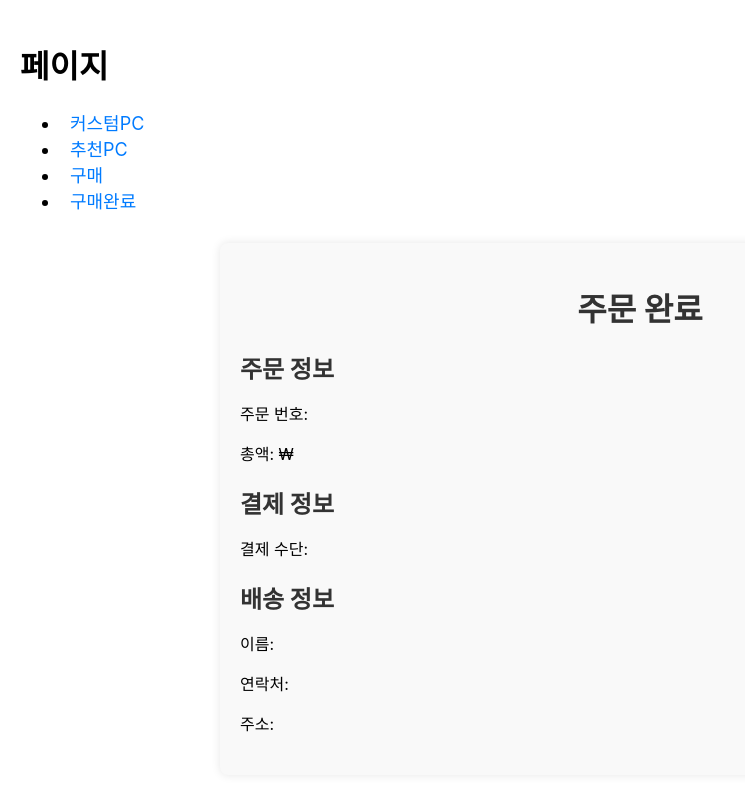
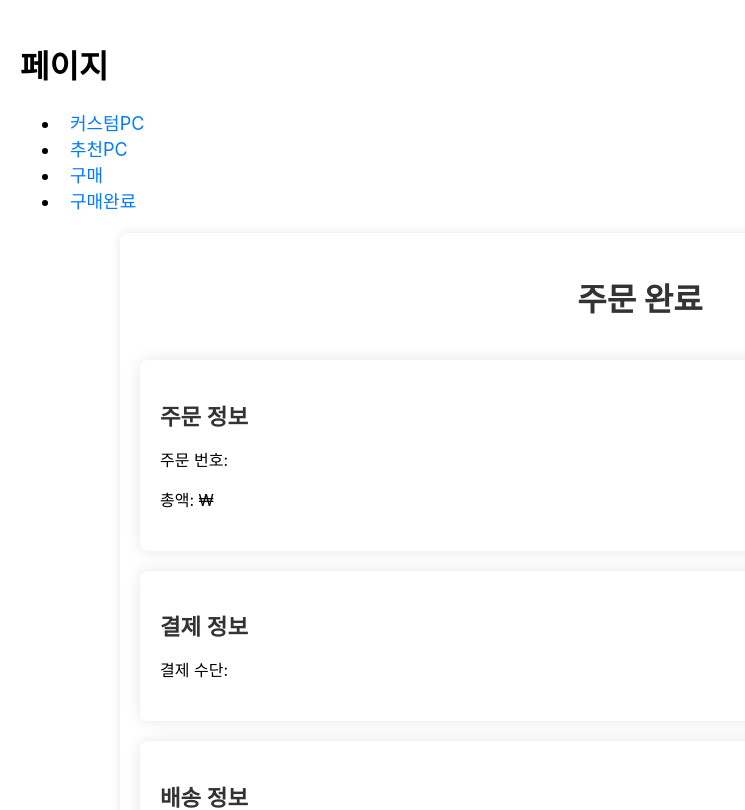
Before and after one commit to suddengithub/Y_FRONTEND, a React (Create React App) app: page /order-success in a window 1280 px wide. Shown: the top 810 px of the page, without its empty margins (0-745 px from the left). Built offline with nearby package versions, Linux system fonts and the light colour scheme.

Commit message:
중간점검3

```diff
--- a/src/components/Order.jsx
+++ b/src/components/Order.jsx
@@ -402,13 +402,16 @@ const styles = {
     marginTop: "10px",
   },
   button: {
-    backgroundColor: "#4CAF50",
-    color: "#fff",
-    padding: "15px 20px",
-    border: "none",
+    backgroundColor: "#f4f4f4",
+    color: "black",
+    border: "1px solid #ddd",
+
+    padding: "15px 30px",
+
     borderRadius: "5px",
-    fontSize: "16px",
     cursor: "pointer",
+    fontSize: "1.2em",
+    width: "100%",
   },
   message: {
     textAlign: "center",
--- a/src/components/OrderSuccess.jsx
+++ b/src/components/OrderSuccess.jsx
@@ -15,13 +15,16 @@ const OrderSuccess = () => {
     <div style={styles.container}>
       <h1 style={styles.header}>주문 완료</h1>
 
+      <div style={styles.card}>
         {/* 주문 정보 섹션 */}
         <section style={styles.section}>
           <h2 style={styles.sectionTitle}>주문 정보</h2>
           <p>주문 번호: {orderSummary?.orderId}</p>
           <p>총액: ₩{orderSummary?.total}</p>
         </section>
+      </div>
 
+      <div style={styles.card}>
         {/* 결제 정보 섹션 */}
         <section style={styles.section}>
           <h2 style={styles.sectionTitle}>결제 정보</h2>
@@ -31,7 +34,9 @@ const OrderSuccess = () => {
           )}
           {paymentInfo?.paymentMethod === "TOSS" && <p>TOSS 결제 완료</p>}
         </section>
+      </div>
 
+      <div style={styles.card}>
         {/* 배송 정보 섹션 */}
         <section style={styles.section}>
           <h2 style={styles.sectionTitle}>배송 정보</h2>
@@ -40,30 +45,42 @@ const OrderSuccess = () => {
           <p>주소: {shippingInfo?.address}</p>
         </section>
       </div>
+    </div>
   );
 };
 
 // 스타일 객체
 const styles = {
   container: {
-    maxWidth: "800px",
-    margin: "30px auto",
+    maxWidth: "1000px",
+    margin: "20px auto",
     padding: "20px",
-    backgroundColor: "#f9f9f9",
+    backgroundColor: "#fff",
     borderRadius: "8px",
     boxShadow: "0 0 10px rgba(0, 0, 0, 0.1)",
   },
   header: {
     textAlign: "center",
     color: "#333",
+    marginBottom: "40px",
+    fontSize: "2em",
+    fontWeight: "bold",
+  },
+  card: {
+    backgroundColor: "#fff",
     marginBottom: "20px",
+    padding: "20px",
+    borderRadius: "8px",
+    boxShadow: "0 0 15px rgba(0, 0, 0, 0.1)",
+    transition: "box-shadow 0.3s",
   },
   section: {
     marginBottom: "20px",
   },
   sectionTitle: {
-    fontSize: "1.5em",
+    fontSize: "1.4em",
     color: "#333",
+    fontWeight: "600",
     marginBottom: "10px",
   },
 };
```
Lines whose indentation alone changed are shown as unchanged.
